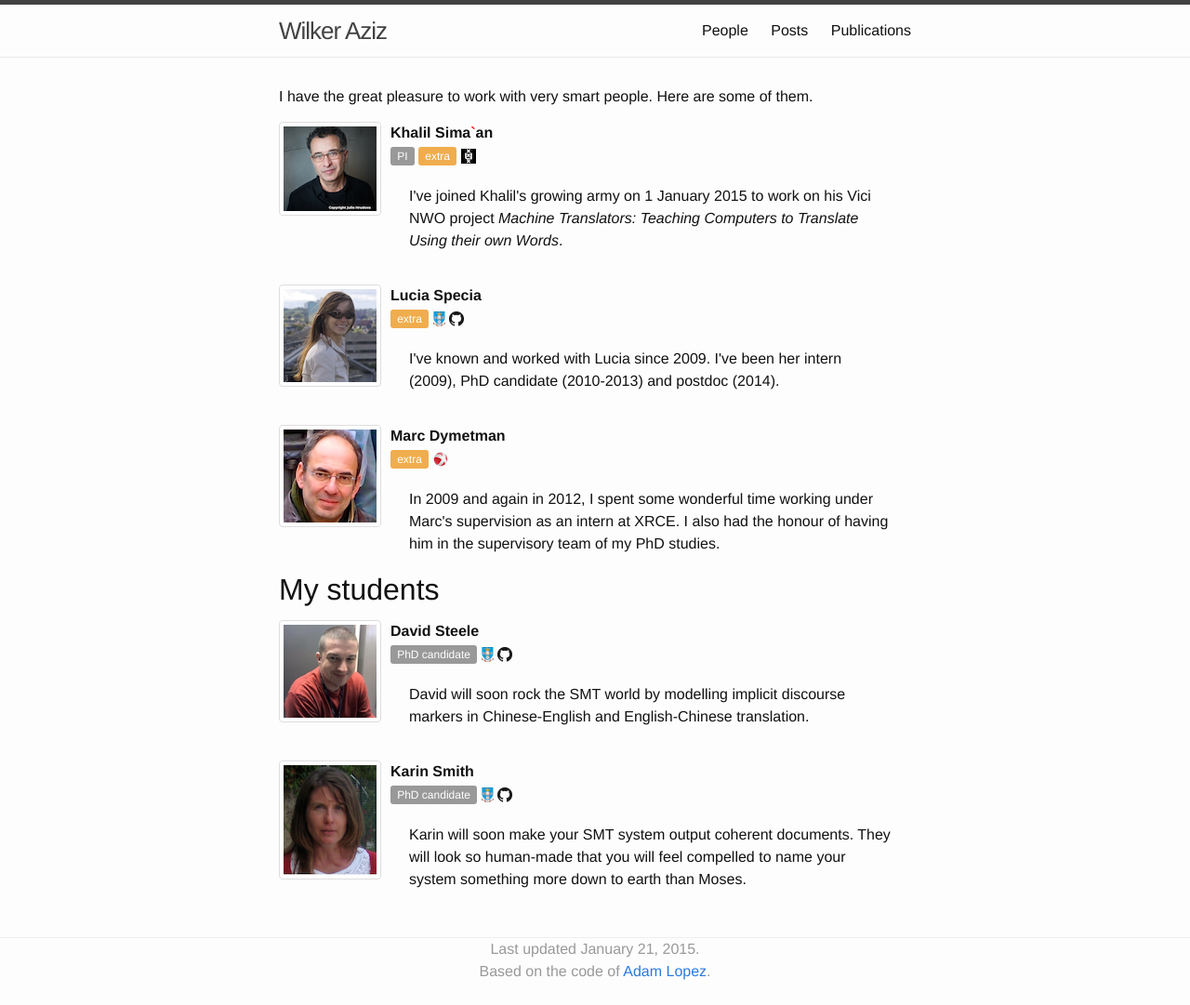
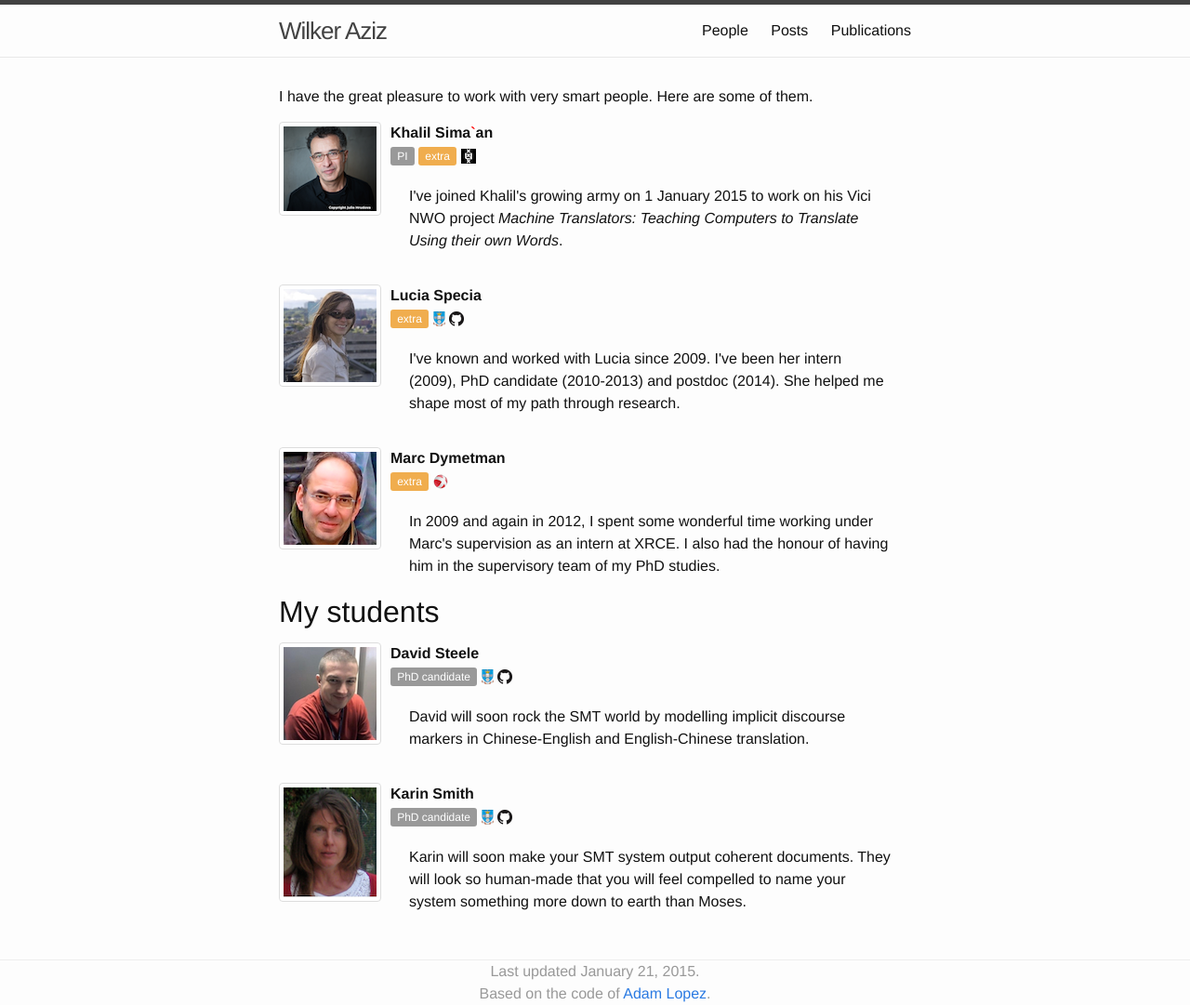
Before and after one commit to wilkeraziz/oldsite, a Jekyll site: the page built from people.markdown, in a window 1280 px wide. Shown: the whole page at 93% size. Built offline with Jekyll 4.4.1, drawn with Linux system fonts in a browser that asks for light colours; before the commit the page ends 1057 px from its top, so only the background shows below that.

Commit message:
polishing

```diff
--- a/_config.yml
+++ b/_config.yml
@@ -88,8 +88,10 @@ people:
     url: http://staffwww.dcs.shef.ac.uk/people/L.Specia/
     github: lspecia
     about: >
-      I've known and worked with Lucia since 2009. I've been her intern (2009),
+      I've known and worked with Lucia since 2009.
+      I've been her intern (2009),
       PhD candidate (2010-2013) and postdoc (2014).
+      She helped me shape most of my path through research.
     extra: >
       Lucia taught me the first moves at skiing and climbing.
   -
```
